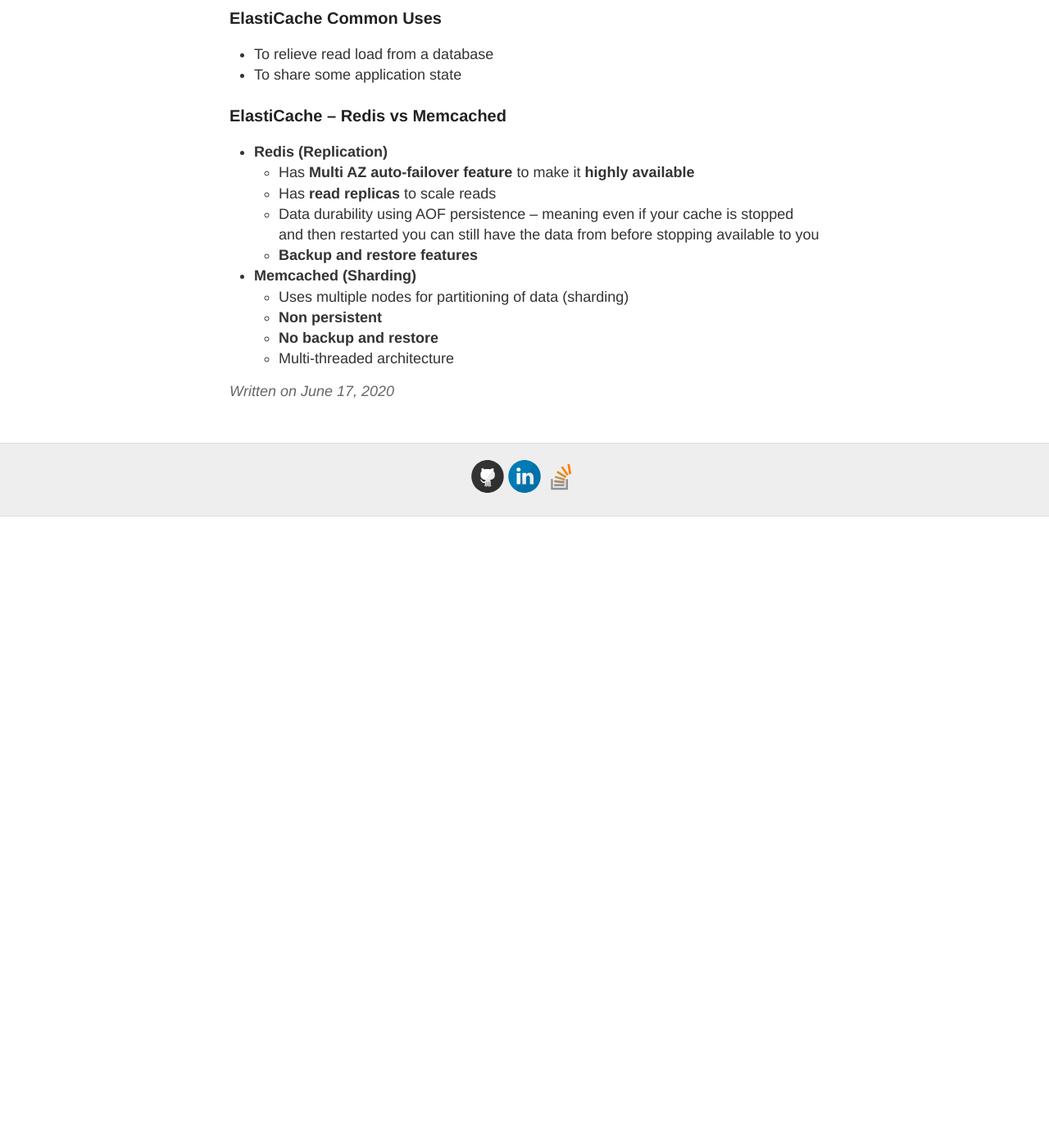
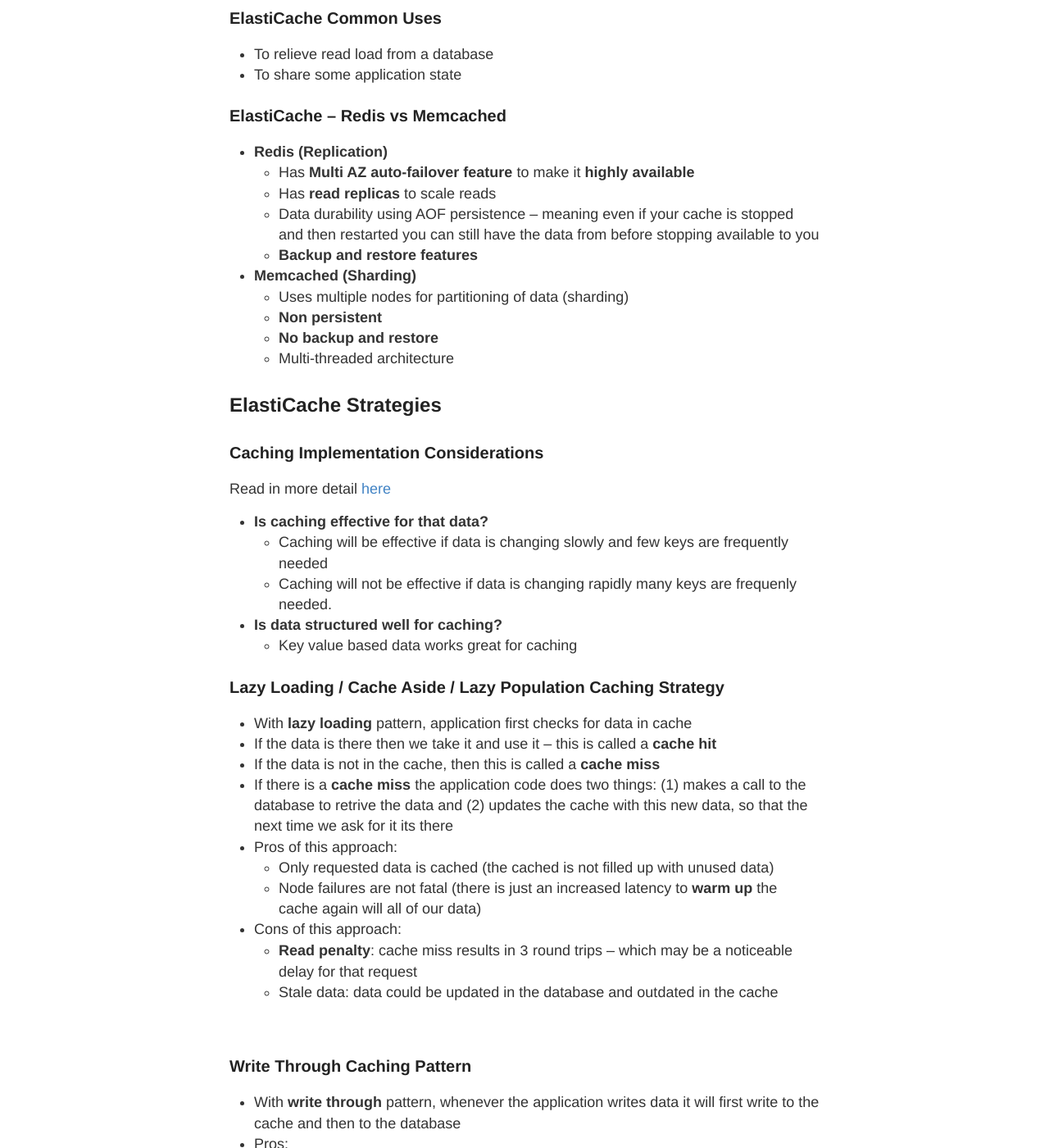
Before and after one commit to gutucristian/gutucristian.github.io, a Jekyll site: the page built from _posts/2020-06-17-Amazon-Web-Services-(AWS).md, in a window 1280 px wide and 1400 px high, scrolled down 41628 px. Shown: the whole window at 82% size. Built offline with Jekyll 4.4.1, drawn with Linux system fonts in a browser that asks for light colours; our own code applies the rules of GitHub Pages for plain Markdown files; before the commit the page ends 42258 px from its top, so only the background shows below that; some of the changed text lies outside the part shown.

Commit message:
Update 2020-06-17-Amazon-Web-Services-(AWS).md

```diff
--- a/_posts/2020-06-17-Amazon-Web-Services-(AWS).md
+++ b/_posts/2020-06-17-Amazon-Web-Services-(AWS).md
@@ -1100,3 +1100,49 @@
   - **Non persistent**
   - **No backup and restore**
   - Multi-threaded architecture
+
+## ElastiCache Strategies
+
+### Caching Implementation Considerations
+
+Read in more detail [here](https://docs.aws.amazon.com/AmazonElastiCache/latest/mem-ug/Strategies.html)
+
+- **Is caching effective for that data?**
+  - Caching will be effective if data is changing slowly and few keys are frequently needed
+  - Caching will not be effective if data is changing rapidly many keys are frequenly needed.
+- **Is data structured well for caching?**
+  - Key value based data works great for caching
+
+### Lazy Loading / Cache Aside / Lazy Population Caching Strategy
+
+- With **lazy loading** pattern, application first checks for data in cache
+- If the data is there then we take it and use it -- this is called a **cache hit**
+- If the data is not in the cache, then this is called a **cache miss**
+- If there is a **cache miss** the application code does two things: (1) makes a call to the database to retrive the data and (2) updates the cache with this new data, so that the next time we ask for it its there
+- Pros of this approach:
+  - Only requested data is cached (the cached is not filled up with unused data)
+  - Node failures are not fatal (there is just an increased latency to **warm up** the cache again will all of our data)
+- Cons of this approach:
+  - **Read penalty**: cache miss results in `3` round trips -- which may be a noticeable delay for that request
+  - Stale data: data could be updated in the database and outdated in the cache
+
+![]()
+
+### Write Through Caching Pattern
+
+- With **write through** pattern, whenever the application writes data it will first write to the cache and then to the database
+- Pros:
+  - The data in the cache is **never** stale
+- Cons:
+  - **Write penalty**: each write requires `2` calls (still, this might not be so bad since users generally accept that writes may take longer than reads)
+  - There may be missing data in the cache since we only actually write to the cache when we have a need to write to the database (this can be mitigated by combining write through with lazy loading strategy)
+  - This design is prone to **cache churn**: the idea that we may end up writing a lot of data which might never be read
+
+![]()
+
+### Cache Evictions and Time To Live (TTL)
+
+- Cache evictions can occur in three ways:
+  - You delete the item explicitly
+  - Item is evicted because the memory is full and it is least recently used (LRU cache)
+  - The Time To Live for the item expired
```
